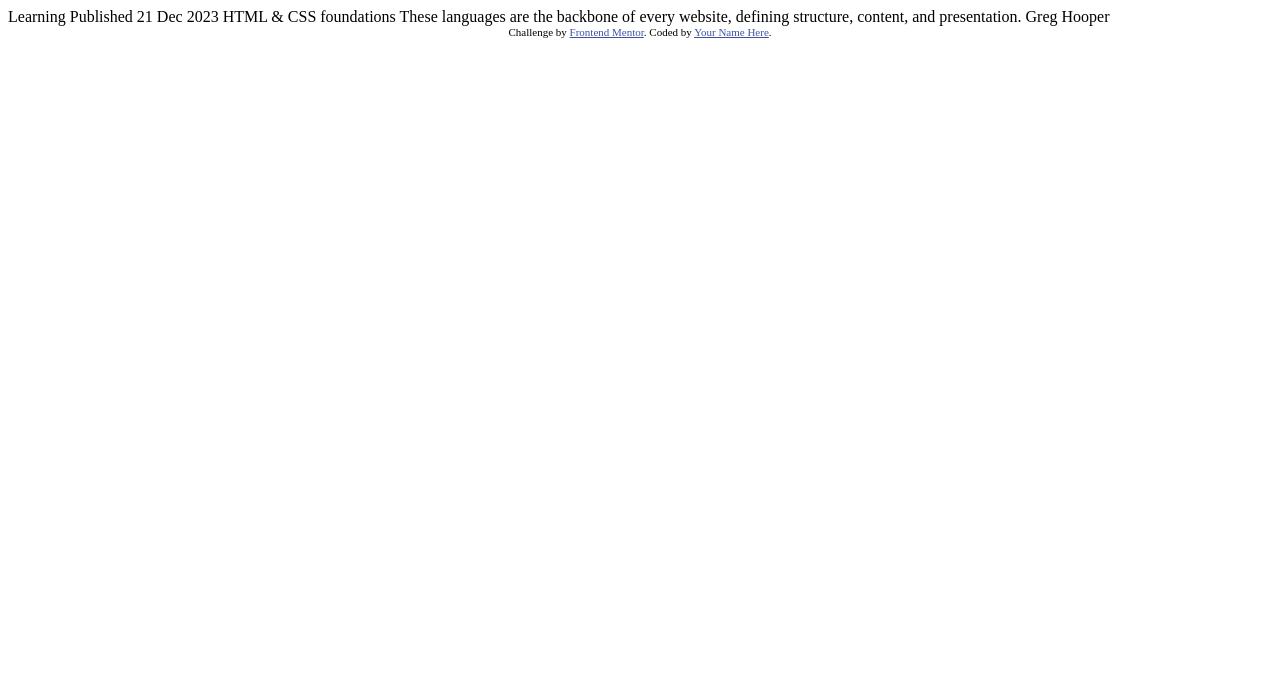
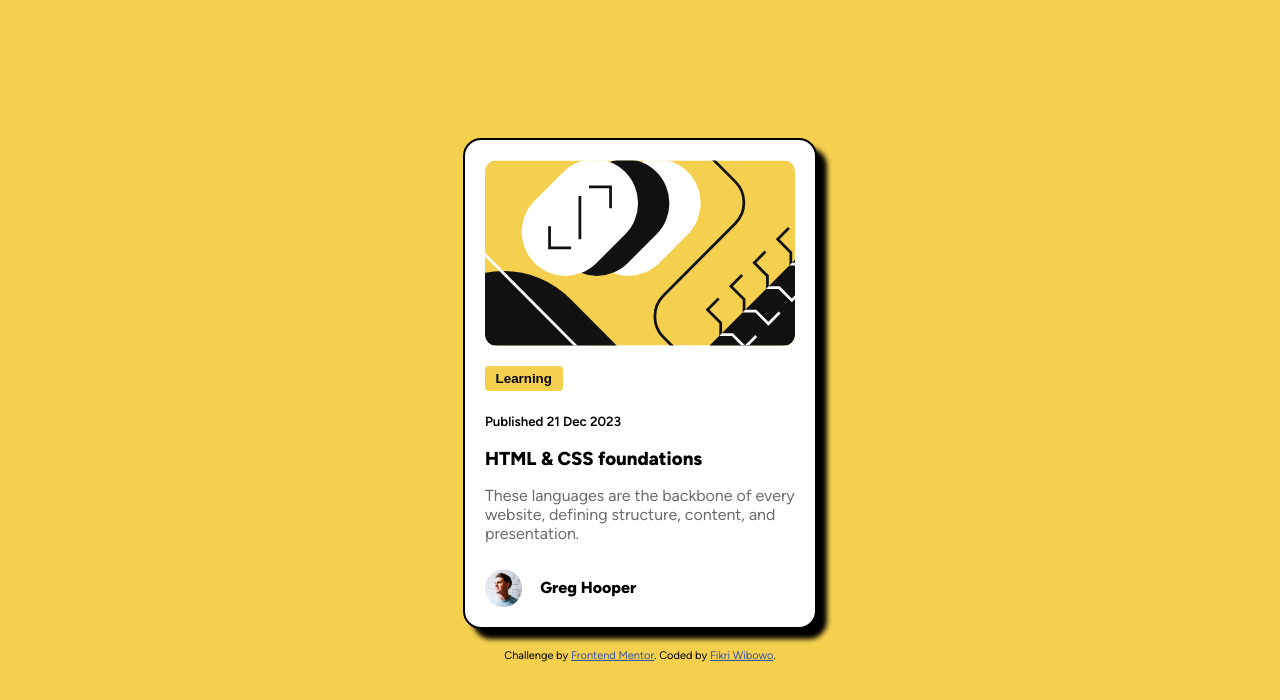
Before and after one commit to Fikriwib12/blog-preview-card, a plain HTML site: page index.html in a window 1280 px wide. Drawn offline with Linux system fonts and the light colour scheme.

Commit message:
finish blog preview card

```diff
--- a/index.html
+++ b/index.html
@@ -1,34 +1,48 @@
 <!DOCTYPE html>
 <html lang="en">
   <head>
-  <meta charset="UTF-8">
-  <meta name="viewport" content="width=device-width, initial-scale=1.0"> <!-- displays site properly based on user's device -->
+    <meta charset="UTF-8" />
+    <meta name="viewport" content="width=device-width, initial-scale=1.0" />
+    <!-- displays site properly based on user's device -->
 
-  <link rel="icon" type="image/png" sizes="32x32" href="./assets/images/favicon-32x32.png">
+    <link
+      rel="icon"
+      type="image/png"
+      sizes="32x32"
+      href="./assets/images/favicon-32x32.png"
+    />
 
     <title>Frontend Mentor | Blog preview card</title>
 
     <!-- Feel free to remove these styles or customise in your own stylesheet 👍 -->
-  <style>
-    .attribution { font-size: 11px; text-align: center; }
-    .attribution a { color: hsl(228, 45%, 44%); }
-  </style>
+    <link rel="stylesheet" href="style.css" />
   </head>
   <body>
-
-  Learning
-
-  Published 21 Dec 2023
-
-  HTML & CSS foundations
-
-  These languages are the backbone of every website, defining structure, content, and presentation.
-
-  Greg Hooper
+    <div class="card">
+      <img
+        src="assets/images/illustration-article.svg"
+        alt=""
+        class="hero-img"
+      />
+      <button>Learning</button>
+      <h5>Published 21 Dec 2023</h5>
+      <h3>HTML & CSS foundations</h3>
+      <p>
+        These languages are the backbone of every website, defining structure,
+        content, and presentation.
+      </p>
+      <div class="avatar">
+        <img src="assets/images/image-avatar.webp" alt="" /><span
+          >Greg Hooper</span
+        >
+      </div>
+    </div>
 
     <div class="attribution">
-    Challenge by <a href="https://www.frontendmentor.io?ref=challenge" target="_blank">Frontend Mentor</a>.
-    Coded by <a href="#">Your Name Here</a>.
+      Challenge by
+      <a href="https://www.frontendmentor.io?ref=challenge" target="_blank"
+        >Frontend Mentor</a
+      >. Coded by <a href="#">Fikri Wibowo</a>.
     </div>
   </body>
 </html>
--- /dev/null
+++ b/style.css
@@ -0,0 +1,81 @@
+:root {
+  --Yellow: hsl(47, 88%, 63%);
+  --White: hsl(0, 0%, 100%);
+  --Gray_500: hsl(0, 0%, 42%);
+  --Gray_950: hsl(0, 0%, 7%);
+}
+
+@font-face {
+  font-family: Figtree;
+  src: url(assets/fonts/Figtree-VariableFont_wght.ttf) format("truetype");
+}
+
+body {
+  background-color: var(--Yellow);
+  font-family: "Figtree";
+  display: flex;
+  flex-direction: column;
+  justify-content: center;
+  align-items: center;
+  height: 100vh;
+  margin: 0;
+  padding: 0;
+}
+.card {
+  background-color: var(--White);
+  display: flex;
+  flex-direction: column;
+  border: solid 2px black;
+  width: 310px;
+  border-radius: 18px;
+  padding: 20px;
+  box-shadow: 10px 10px 5px 0px rgba(0, 0, 0, 1);
+}
+.hero-img {
+  border-radius: 12px;
+}
+.card button {
+  margin-top: 20px;
+  background-color: var(--Yellow);
+  border: none;
+  font-weight: 800;
+  width: 25%;
+  padding: 5px;
+  border-radius: 4px;
+}
+.card h5 {
+  font-weight: 600;
+}
+.card h3 {
+  margin-top: -4px;
+  font-weight: 800;
+}
+.card h3:hover {
+  color: var(--Yellow);
+  cursor: pointer;
+}
+.card p {
+  margin-top: -3px;
+  font-size: 16px;
+  color: var(--Gray_500);
+}
+.avatar {
+  display: flex;
+  align-items: center;
+  margin-top: 10px;
+}
+.avatar img {
+  width: 12%;
+}
+.avatar span {
+  margin-left: 18px;
+  font-weight: 800;
+}
+.attribution {
+  font-size: 11px;
+  text-align: center;
+  margin-top: 20px;
+}
+.attribution a {
+  color: hsl(228, 45%, 44%);
+}
```
Lines whose indentation alone changed are shown as unchanged.
